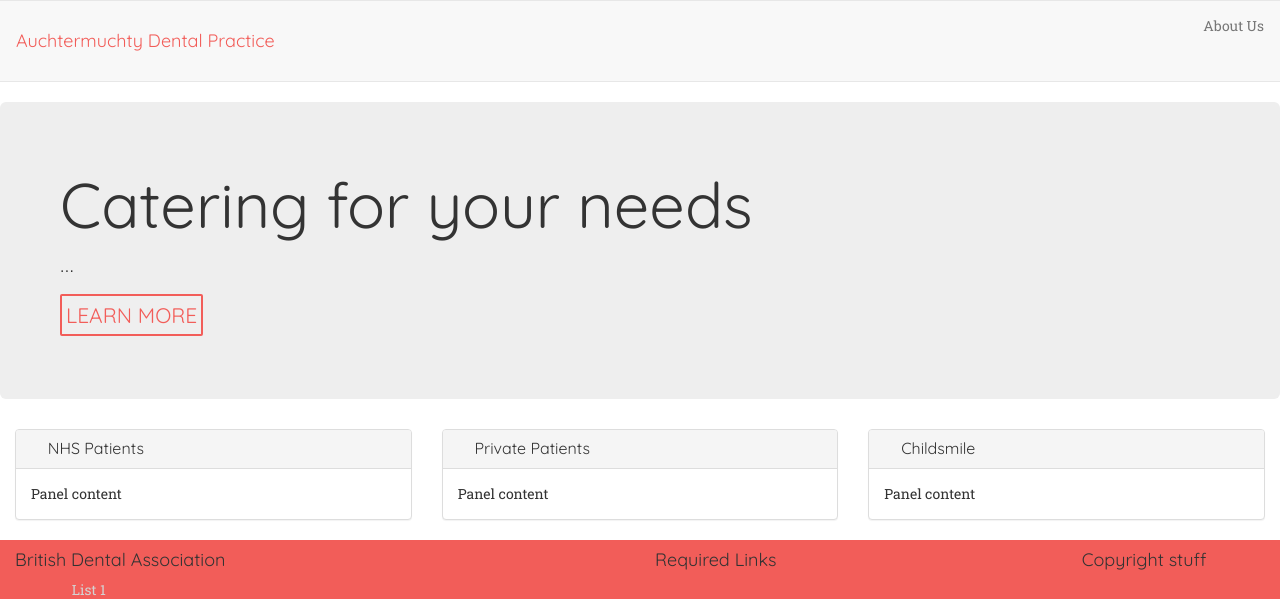
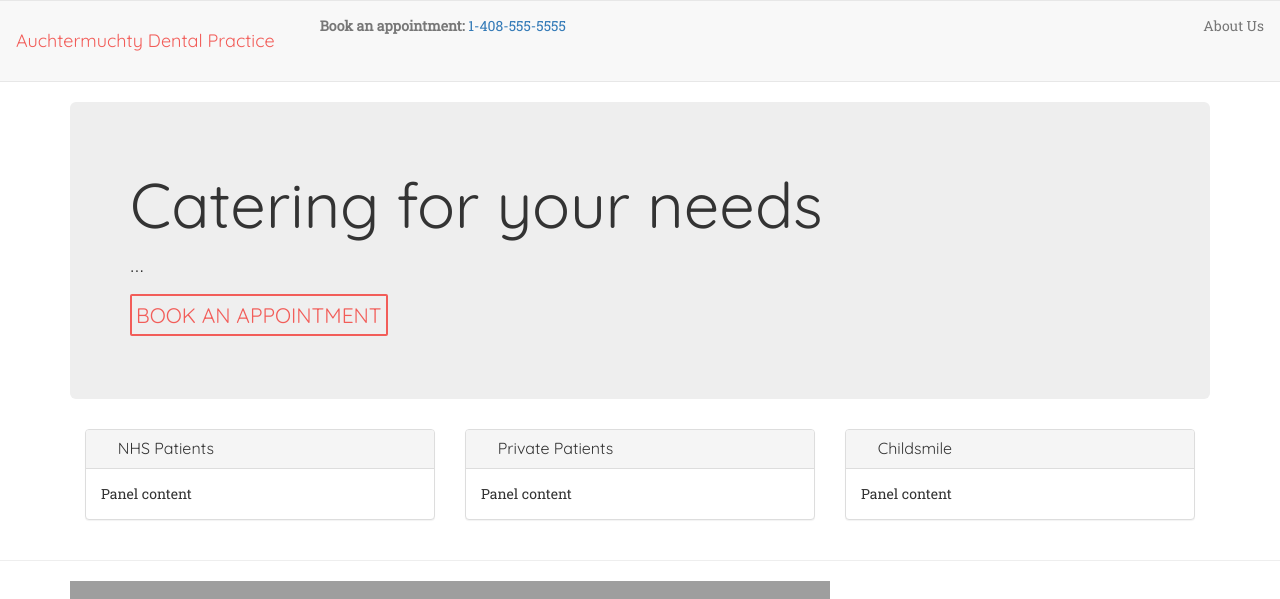
Before and after one commit to janewilson90/muchty, a PHP site: page / in a window 1280 px wide. Shown: the top 599 px of the page. Run offline with PHP 8.4, Linux system fonts and the light colour scheme; a map, chart or similar area stays blank; some libraries are stand-ins or nearby versions; some web fonts are replaced; grey boxes are pictures that could not be loaded.

Commit message:
Map and contact details added

```diff
--- a/header.php
+++ b/header.php
@@ -38,6 +38,7 @@
                 <span class="icon-bar"></span>
               </button>
               <p class="navbar-text"><a class="navbar-brand" href="#">Auchtermuchty Dental Practice</a></p>
+              <p class="navbar-text"><strong>Book an appointment:</strong> <a href="tel:1-408-555-5555">1-408-555-5555</a></p>
             </div>
 
             <!-- Collect the nav links, forms, and other content for toggling -->
--- a/index.php
+++ b/index.php
@@ -1,18 +1,18 @@
 <?php include("header.php"); ?>
 
       <div class="row">
-        <div class="container-fluid">
+        <div class="container">
           <div class="jumbotron">
             <h1>Catering for your needs</h1>
             <p>...</p>
-            <p><button class="casper" href="#" role="button">Learn more</button></p>
+            <p><button class="casper" href="#" role="button">Book an appointment</button></p>
           </div>
         </div>
       </div>
 
       <div class="row">
 
-        <div class="container-fluid">
+        <div class="container">
 
           <div class="col-md-4">
             <div class="panel panel-default">
@@ -49,4 +49,30 @@
 
       </div>
 
+      <hr>
+
+      <div class="row">
+        <div class="container">
+          <div class="col-md-8 gmap">
+            <iframe src="https://www.google.com/maps/embed?pb=!1m14!1m8!1m3!1d4428.248199459534!2d-3.235958419063621!3d56.293170552541!3m2!1i1024!2i768!4f13.1!3m3!1m2!1s0x0%3A0x7c8b683580e42ef8!2sAuchtermuchty+Dental+Practice!5e0!3m2!1sen!2suk!4v1449764390067" width="600" height="450" frameborder="0" style="border:0" allowfullscreen></iframe>
+          </div>
+
+          <div class="col-md-4">
+            <h3>Address</h3>
+            <address>
+              123 Imagination Road <br>
+              Daydream Way <br>
+              Auchtermuchty <br>
+              KY12 123 <br>
+              Scotland
+            </address>
+
+            <h3>Phone Number</h3>
+            <a href="tel:1-408-555-5555">1-408-555-5555</a>
+          </div>
+        </div>
+      </div>
+
+      <hr>
+
 <?php include("footer.php"); ?>
--- a/sass/muchty.sass
+++ b/sass/muchty.sass
@@ -12,6 +12,7 @@ body
 .navbar-header
   .navbar-brand
     font-family: Quicksand
+    font-weight: 400
     color: $muchty-red
 
 .link-list
@@ -22,6 +23,19 @@ body
   @include border-radius(2px)
   font-weight: 400
 
+.gmap
+  position: relative
+  padding-bottom: 30%
+  // This is the aspect ratio
+  height: 0
+  overflow: hidden
+  iframe
+    position: absolute
+    top: 0
+    left: 0
+    width: 100% !important
+    height: 100% !important
+
 
 footer
   background-color: $muchty-red
--- a/stylesheets/muchty.css
+++ b/stylesheets/muchty.css
@@ -8,6 +8,7 @@ body {
 
 .navbar-header .navbar-brand {
   font-family: Quicksand;
+  font-weight: 400;
   color: #f25d59; }
 
 .link-list {
@@ -44,5 +45,17 @@ body {
     background: #f25d59;
     color: #000000; }
 
+.gmap {
+  position: relative;
+  padding-bottom: 30%;
+  height: 0;
+  overflow: hidden; }
+  .gmap iframe {
+    position: absolute;
+    top: 0;
+    left: 0;
+    width: 100% !important;
+    height: 100% !important; }
+
 footer {
   background-color: #f25d59; }
```
